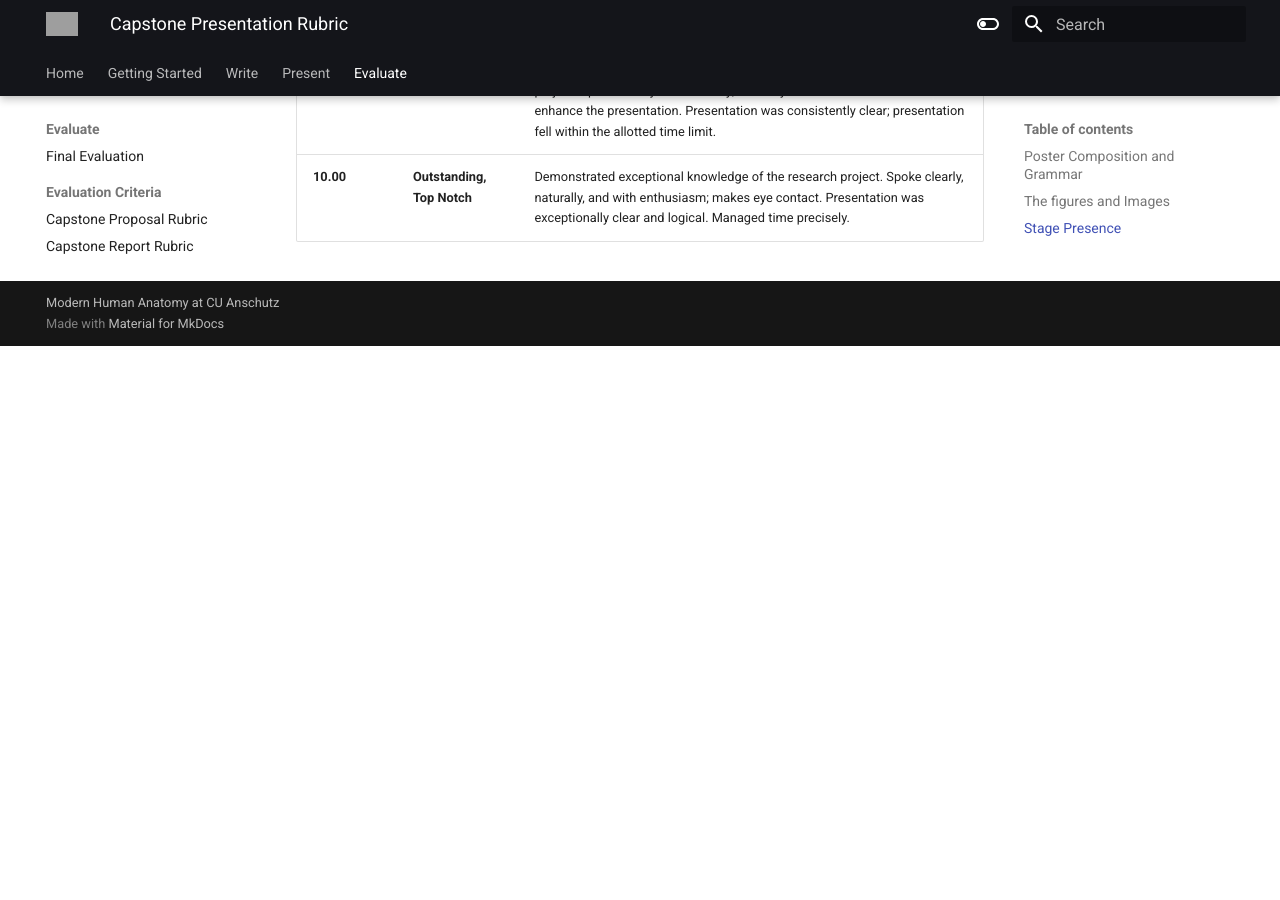
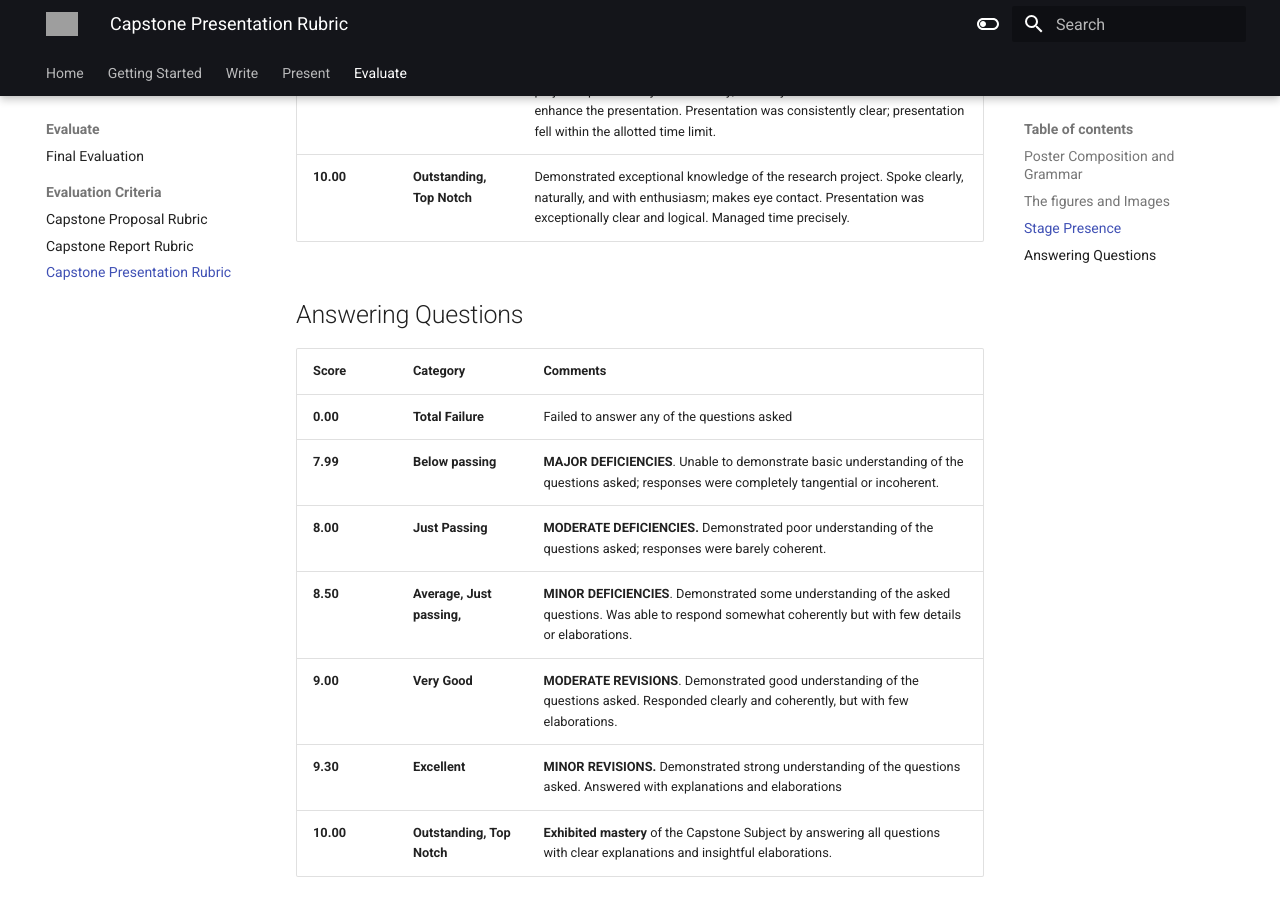
Before and after one commit to ModernHumanAnatomy/MHACapstone, an MkDocs documentation site: the page built from docs/capstone-presentation-rubric.md, in a window 1280 px wide and 900 px high, scrolled down 2306 px. Built offline with MkDocs 1.6.1 and Material for MkDocs 9.7.7, drawn with Linux system fonts in a browser that asks for light colours; before the commit the page ends 2652 px from its top, so only the background shows below that; grey boxes are pictures that could not be loaded.

Commit message:
update rubric - add question rubric

```diff
--- a/docs/capstone-presentation-rubric.md
+++ b/docs/capstone-presentation-rubric.md
@@ -37,3 +37,15 @@
 | **9.00**  | **Very Good**              | **MODERATE REVISIONS**.  Demonstrated good knowledge of the research project. Spoke clearly and naturally; made eye contact. Used visual aids to enhance the presentation. Presentation was mostly clear. |
 | **9.30**  | **Excellent**              | **MINOR REVISIONS.**  Demonstrated strong knowledge of the research project. Spoke clearly and naturally; made eye contact. Used visual aids to enhance the presentation. Presentation was consistently clear; presentation fell within the allotted time limit. |
 | **10.00** | **Outstanding, Top Notch** | Demonstrated exceptional knowledge of the research project. Spoke clearly, naturally, and with enthusiasm; makes eye contact. Presentation was exceptionally clear and logical. Managed time precisely. |
+
+## Answering Questions
+
+| **Score** | **Category**               | **Comments**                                                 |
+| --------- | -------------------------- | ------------------------------------------------------------ |
+| **0.00**  | **Total Failure**          | Failed to answer any of the questions asked                    |
+| **7.99**  | **Below passing**          | **MAJOR DEFICIENCIES**. Unable to demonstrate basic understanding of the questions asked; responses were completely tangential or incoherent.  |
+| **8.00**  | **Just Passing**           | **MODERATE DEFICIENCIES.** Demonstrated poor understanding of the questions asked; responses were barely coherent. |
+| **8.50**  | **Average, Just passing,** | **MINOR DEFICIENCIES**.  Demonstrated some understanding of the asked questions. Was able to respond somewhat coherently but with few details or elaborations. |
+| **9.00**  | **Very Good**              | **MODERATE REVISIONS**.  Demonstrated good understanding of the questions asked. Responded clearly and coherently, but with few elaborations. |
+| **9.30**  | **Excellent**              | **MINOR REVISIONS.**  Demonstrated strong understanding of the questions asked. Answered with explanations and elaborations |
+| **10.00** | **Outstanding, Top Notch** | **Exhibited mastery** of the Capstone Subject by answering all questions with clear explanations and insightful elaborations. |
```
